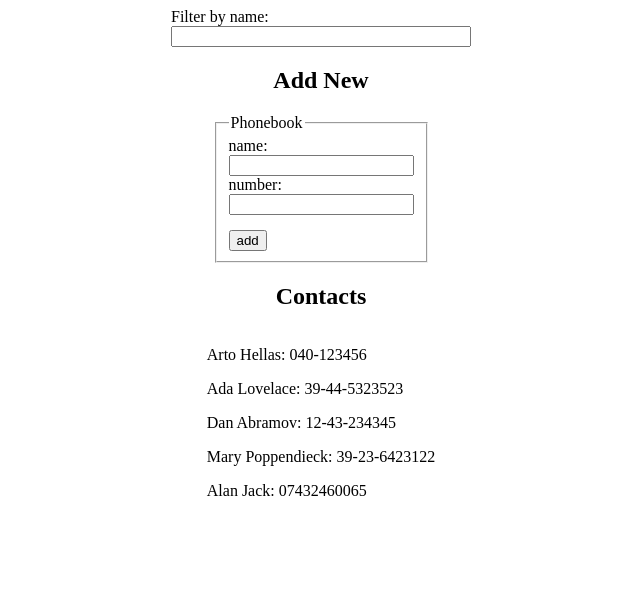
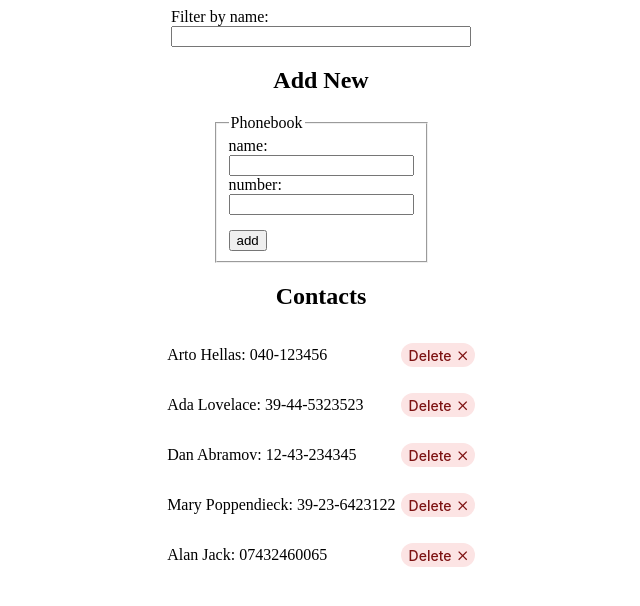
Before and after one commit to aldojack/full-stack-open, a React (Vite) app in the folder part2/phonebook/: page / in a window 1280 px wide. Shown: the top 606 px of the page, without its empty margins (319-959 px from the left). Built offline with nearby package versions, Linux system fonts and the light colour scheme; data requests are answered from the project's data file.

Commit message:
2.15 - Validation when add already existent data on the system

```diff
--- a/part2/phonebook/src/App.jsx
+++ b/part2/phonebook/src/App.jsx
@@ -4,19 +4,17 @@ import ContactList from "./components/ContactList";
 import Filter from "./components/Filter";
 import Form from "./components/Form";
 import Heading from "./components/Heading";
-import contactService from './services/contacts';
+import contactService from "./services/contacts";
 
 function App() {
-  const [people, setPeople] = useState([])
+  const [people, setPeople] = useState([]);
   const [newPerson, setNewPerson] = useState({ name: "", number: "" });
   const [filter, setFilter] = useState("");
   const [filteredPeople, setFilteredPeople] = useState([]);
 
   useEffect(() => {
-
-    contactService.getAll()
-      .then(allContacts => setPeople(allContacts));
-  },[])
+    contactService.getAll().then((allContacts) => setPeople(allContacts));
+  }, []);
 
   const handleChange = (event) => {
     const { name, value } = event.target;
@@ -31,24 +29,19 @@ function App() {
 
   const filterContacts = (filteredName) => {
     if (filteredName === "") {
-      contactService.getAll()
-        .then(allContacts => {
-          setPeople(allContacts)
-          setFilteredPeople([]);
-      })
+      contactService.getAll().then((allContacts) => {
+        setPeople(allContacts);
+        setFilteredPeople([]);
+      });
     }
-    const regex = new RegExp( filteredName, 'i' );
-    const filteredPeople = people.filter((person) =>
-      person.name.match(regex)
-    );
-    console.log(`searching ${filteredName}`)
-    console.log('returning', filteredPeople);
+    const regex = new RegExp(filteredName, "i");
+    const filteredPeople = people.filter((person) => person.name.match(regex));
     setFilteredPeople(filteredPeople);
   };
 
   const handleAdd = (event) => {
     event.preventDefault();
-    const addNewPerson = { ...newPerson, id: people.length + 1 };
+    const addNewPerson = { ...newPerson };
     const alreadyExists = people.find((person) => {
       return (
         person.name === addNewPerson.name ||
@@ -57,34 +50,76 @@ function App() {
     });
 
     if (!alreadyExists) {
-      //If does not exist then add new person
-      setPeople(people.concat(addNewPerson));
+      // If does not exist then add new person
+      contactService
+        .create(addNewPerson)
+        .then((createdContact) => setPeople(people.concat(createdContact)))
+        .catch((error) =>
+          console.log("catch error found in handle add: ", error)
+        );
     } else {
-      alert(`This name or number is already added to phonebook`);
+      // If the contact already exists, prompt for update
+      let updateMessage = "This contact already exists. Do you want to update it?";
+
+      if (alreadyExists.name === addNewPerson.name) {
+        updateMessage = `${alreadyExists.name} already has a phone number of ${alreadyExists.number}. Do you want to update it to ${addNewPerson.number}?`;
+      } else if (alreadyExists.number === addNewPerson.number) {
+        updateMessage = `${alreadyExists.name} has this number. Do you want to update the name to ${addNewPerson.name}?`;
+      }
+
+      const updateConfirmed = window.confirm(updateMessage);
+
+      if (updateConfirmed) {
+
+        contactService
+          .update(alreadyExists.id, addNewPerson)
+          .then((updatedContact) => {
+            setPeople(
+              people.map((person) =>
+                person.id === alreadyExists.id ? updatedContact : person
+              )
+            );
+          })
+          .catch((error) =>
+            console.log("catch error found in handle update: ", error)
+          );
+      }
     }
   };
 
+  const handleDelete = (id) => {
+    const personToDelete = people.find((person) => person.id === id);
+    if (window.confirm(`Do you wish to delete ${personToDelete.name}`)) {
+      contactService
+        .deleteContact(id)
+        .then(() => {
+          window.alert(`${personToDelete.name} deleted successfully`);
+          setPeople(
+            [...people].filter((deleteContact) => deleteContact.id !== id)
+          );
+        })
+        .catch((error) =>
+          window.alert(`Error found in handle delete: `, error)
+        );
+    }
+  };
+
+  // const handleEdit = (id) => {};
 
   return (
     <div id="main">
-      <Filter
-        filter={filter}
-        onChange={handleFilter}
-      />
-      <Heading
-        title="Add New"
-      />
+      <Filter filter={filter} onChange={handleFilter} />
+      <Heading title="Add New" />
       <Form
         onSubmit={handleAdd}
         onChange={handleChange}
         newPerson={newPerson}
       />
-      <Heading
-        title="Contacts"
-      />
+      <Heading title="Contacts" />
       <ContactList
         contactList={filter ? filteredPeople : people}
-        />
+        onDelete={handleDelete}
+      />
     </div>
   );
 }
--- a/part2/phonebook/src/components/Contact.jsx
+++ b/part2/phonebook/src/components/Contact.jsx
@@ -1,10 +1,32 @@
+import Chip from "@mui/joy/Chip";
+import ChipDelete from "@mui/joy/ChipDelete";
 import React from "react";
 
-function Contact({ contact }) {
+function Contact({ contact, onDelete, onEdit }) {
   return (
-    <p>
-      {contact.name}: {contact.number}
-    </p>
+    <div className="contact">
+      <p>
+        {contact.name}: {contact.number}
+      </p>
+      <div className="crudContainer">
+        {/* <Chip
+          variant="soft"
+          className="contact-editBtn"
+          color="primary"
+          endDecorator={<EditIcon onEdit={() => onEdit(contact.id)} />}
+        >
+          Edit
+        </Chip> */}
+        <Chip
+          variant="soft"
+          className="contact-deleteBtn"
+          color="danger"
+          endDecorator={<ChipDelete onDelete={() => onDelete(contact.id)} />}
+        >
+          Delete
+        </Chip>
+      </div>
+    </div>
   );
 }
 
--- a/part2/phonebook/src/components/ContactList.jsx
+++ b/part2/phonebook/src/components/ContactList.jsx
@@ -1,14 +1,18 @@
-import React from 'react'
-import Contact from './Contact';
+import React from "react";
+import Contact from "./Contact";
 
-function ContactList({ contactList }) {
-
+function ContactList({ contactList, onDelete, onEdit }) {
   const renderedList = contactList.map((contact) => {
-      return <Contact key={contact.id} contact={contact} />;
-    });
-  return (
-    <div>{renderedList}</div>
-  )
+    return (
+      <Contact
+        key={contact.id}
+        contact={contact}
+        onDelete={onDelete}
+        onEdit={onEdit}
+      />
+    );
+  });
+  return <div className="contact-container">{renderedList}</div>;
 }
 
-export default ContactList
+export default ContactList;
```
